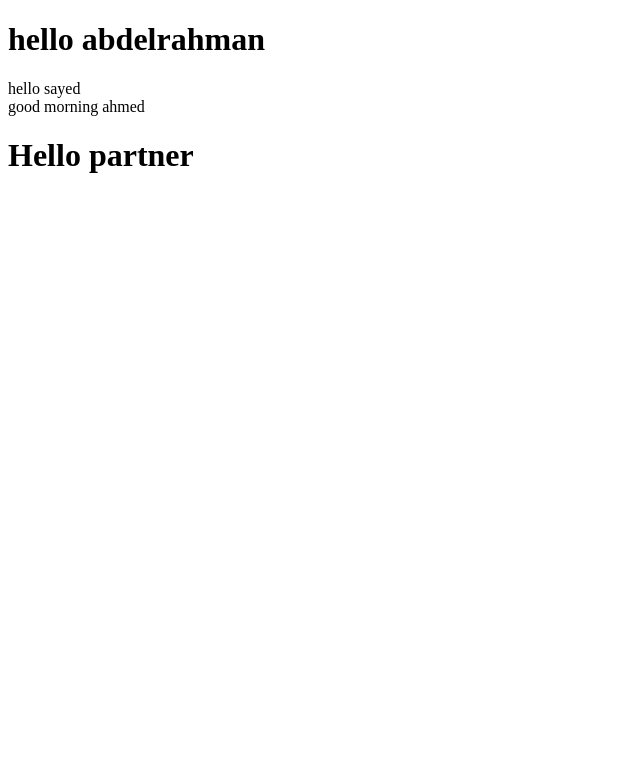
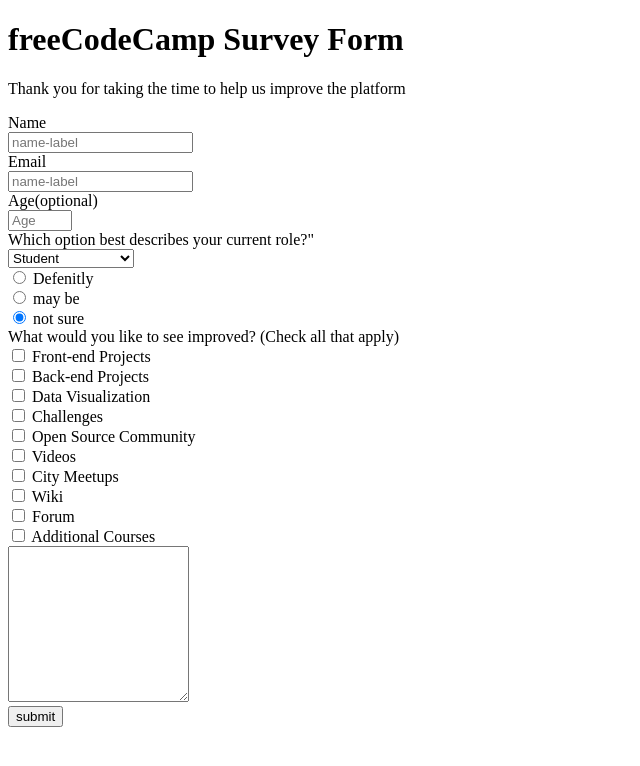
Before and after one commit to mahmoudelmekwed/html-css-challange, a plain HTML site: page index.html in a window 1280 px wide. Shown: the whole page, without its empty margins (0-640 px from the left). Drawn offline with Linux system fonts and the light colour scheme.

Commit message:
Update index.html

```diff
--- a/index.html
+++ b/index.html
@@ -7,12 +7,123 @@
     <title>Document</title>
 </head>
 <body>
+   <h1 id="title">freeCodeCamp Survey Form
+</h1>
+  <p id="description">Thank you for taking the time to help us improve the platform
+</p>
+<form id="survey-form">
+  <label for="name" id="name-label">Name</label>
+  </br>
+  <input id="name" type="text" name="name" placeholder="name-label" required >
+  </br>
+  <label for="email" id="email-label">Email</label>
+</br>
+  <input  type="email"id="email"pattern=".+@globex\.com" placeholder="name-label" required>
+</br>
+<label for="age" id="number-label">Age(optional)</label>
+  </br>
+  <input id="number" type="number" name="age"placeholder="Age" min="16" max="100">
+</br>
+<label for="dropdown_label"
+        >Which option best describes your current role?"</label
+      ><br />
+      <select name="dropdown" id="dropdown" placeholder="Select current role">
+        <option value="student">Student</option>
+        <option value="fullTimeJob">Full Time Job</option>
+        <option value="fullTimeLearner">Full Time Learner</option>
+        <option value="preferNotToSay">Prefer not to say</option>
+        <option value="Other">Other</option>
+        </select>
+</br>
+ <input type="radio" id="name" name="drone" value="defenitly"
+         checked>
+  <label for="defenitly">Defenitly</label>
+</br>
+<input type="radio" id="name" name="drone" value="maybe"
+         checked>
+<label for="maybe">may be</label>
+</br>
+<input type="radio" id="name" name="drone" value="notsure"
+         checked>
+<label for="notsure">not sure</label>
+</br>
+<label for="checkboxes"
+        >What would you like to see improved? (Check all that apply)</label
+      ><br />
+      <input
+        type="checkbox"
+        id="improvements1"
+        name="frontEnd"
+        value="front-end"
+      />
+<label for="Back-end Projects
+">Front-end Projects</label><br />
+<input
+        type="checkbox"
+        id="improvements1"
+        name="Back-end Projects
+"
+        value="Back-end Projects
+"
+      />
+<label for="Data Visualization
+">Back-end Projects
+</label><br />
+<input
+        type="checkbox"
+        id="improvements1"
+        name="Data Visualization
+"
+        value="Data Visualization
+"
+      />
+<label for="Challenges
+">Data Visualization
+</label><br />
+<input
+        type="checkbox"
+        id="improvements1"
+        name="Challenges
+"
+        value="Challenges
+"
+      />
+<label for="Open Source Community
+">Challenges
+</label><br />
+<input
+        type="checkbox"
+        id="improvements1"
+        name="Open Source Community
+"
+        value="Open Source Community
+"
+      />
+<label for="front-end">Open Source Community
+</label><br />
+<input type="checkbox" id="improvements7" name="videos" value="videos" />
+      <label for="videos">Videos</label><br />
+      <input type="checkbox" id="improvements8" name="meet" value="meet" />
+      <label for="meet">City Meetups</label><br />
+      <input type="checkbox" id="improvements9" name="wiki" value="wiki" />
+      <label for="wiki">Wiki</label><br />
+      <input type="checkbox" id="improvements10" name="forum" value="forum" />
+      <label for="forum">Forum</label><br />
+      <input
+        type="checkbox"
+        id="improvements11"
+        name="addCourses"
+        value="addCourses"
+      />
+      <label for="addCourses">Additional Courses</label><br />
+<textarea id="textarea" rows="10"></textarea>
+  </br>
+<input id="submit" type="submit" value="submit">
 
-    <div>
-        <h1>hello abdelrahman</h1>
-    </div>
-    <div>hello sayed</div>
-    <div>good morning ahmed</div>
-    <h1>Hello partner</h1>
+
+
+
+
+</form>
 </body>
 </html>
```
